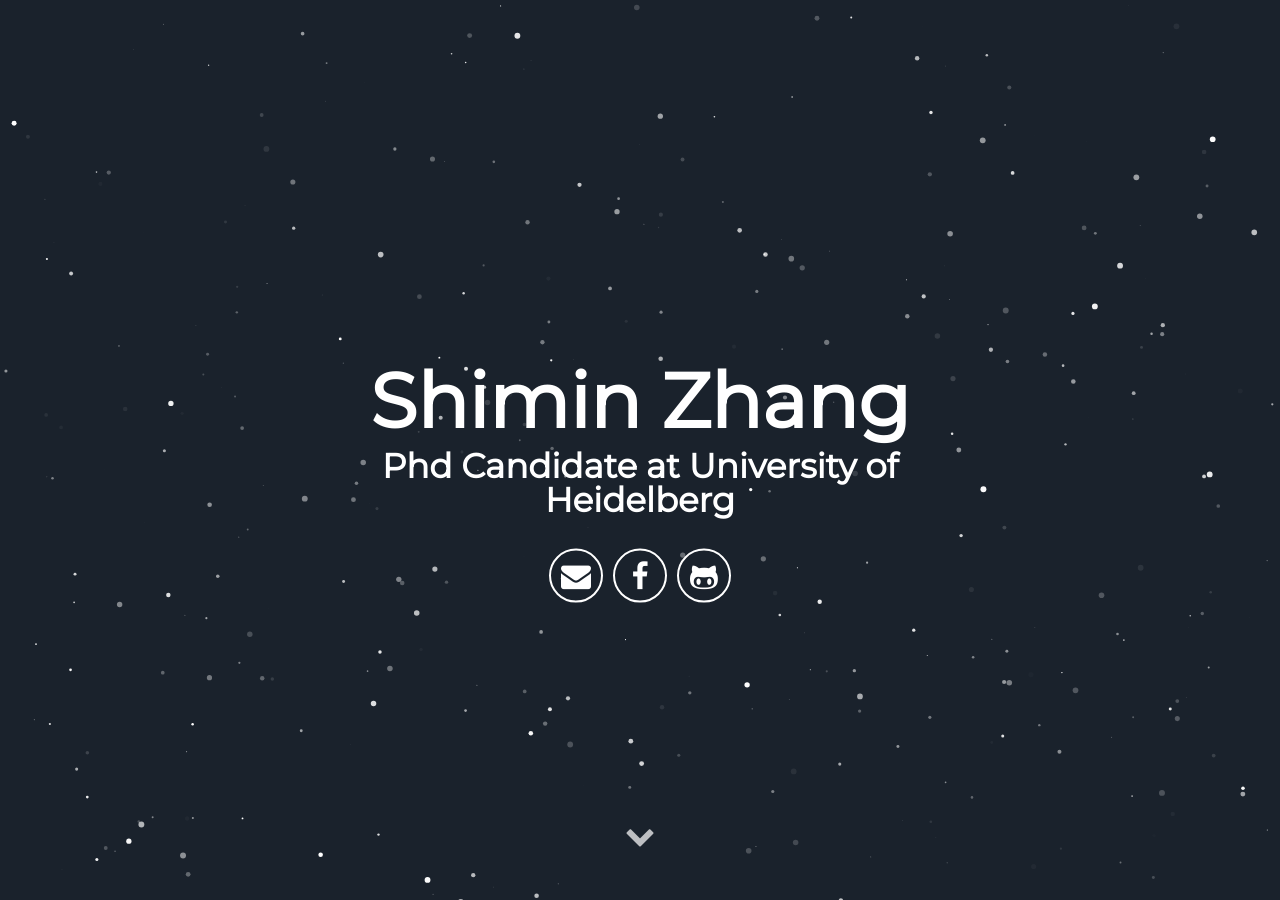
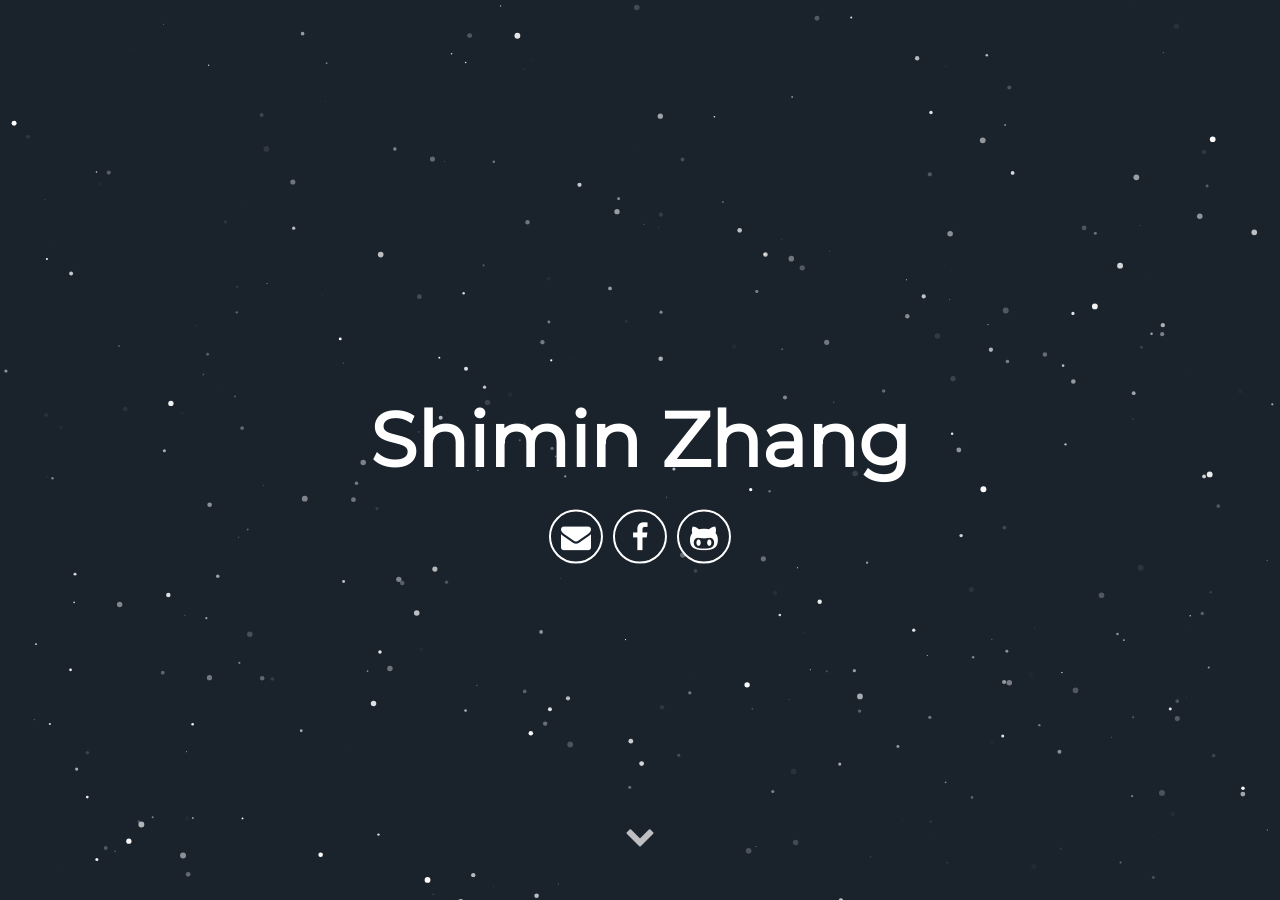
Before and after one commit to SimoneCheung/SimoneCheung.Github.io, a Jekyll site: the page built from index.html, in a window 1280 px wide and 900 px high. Built offline with Jekyll 4.4.1, drawn with Linux system fonts in a browser that asks for light colours; some web fonts are replaced; some of the changed text lies outside the part shown.

Commit message:
Update _config.yml

```diff
--- a/_config.yml
+++ b/_config.yml
@@ -6,8 +6,8 @@ description: Research
 
 # User settings
 username: Shimin Zhang
-user_description: I'm a researcher from China.
-user_title: Phd Candidate at University of Heidelberg
+user_description:
+user_title:
 email: shimin.zhang@uni-heidelberg.de
 # twitter_username: lorem_ipsum
 facebook_username: Shimin Zhang
```
